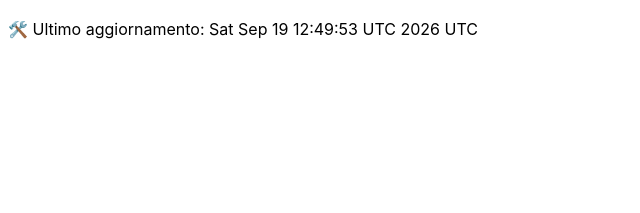
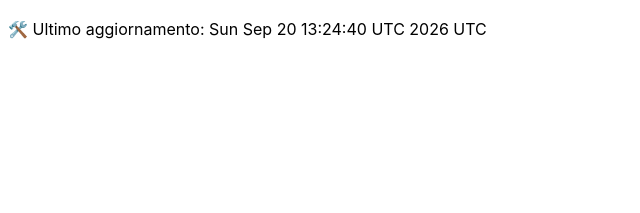
Before and after one commit to DanteTrb/DanteTrb.github.io, a Jekyll site: the page built from badges.md, in a window 1280 px wide. Shown: the top 213 px of the page, without its empty margins (0-640 px from the left). Built offline with Jekyll 4.4.1, drawn with Linux system fonts in a browser that asks for light colours; our own code applies the rules of GitHub Pages for plain Markdown files.

Commit message:
🛠️ Aggiornamento automatico badge

```diff
--- a/badges.md
+++ b/badges.md
@@ -1 +1 @@
-🛠️ Ultimo aggiornamento: Sat Sep 19 12:49:53 UTC 2026 UTC
+🛠️ Ultimo aggiornamento: Sun Sep 20 13:24:40 UTC 2026 UTC
```
